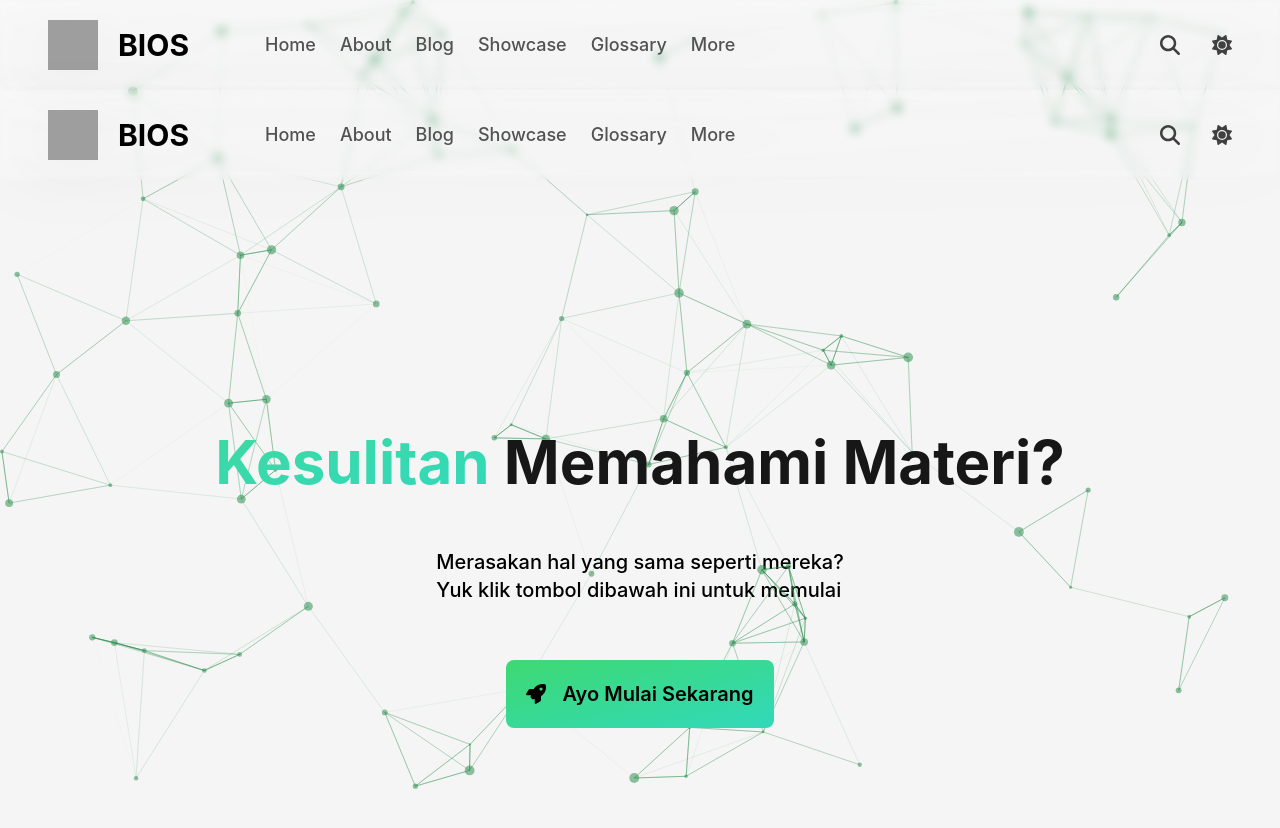
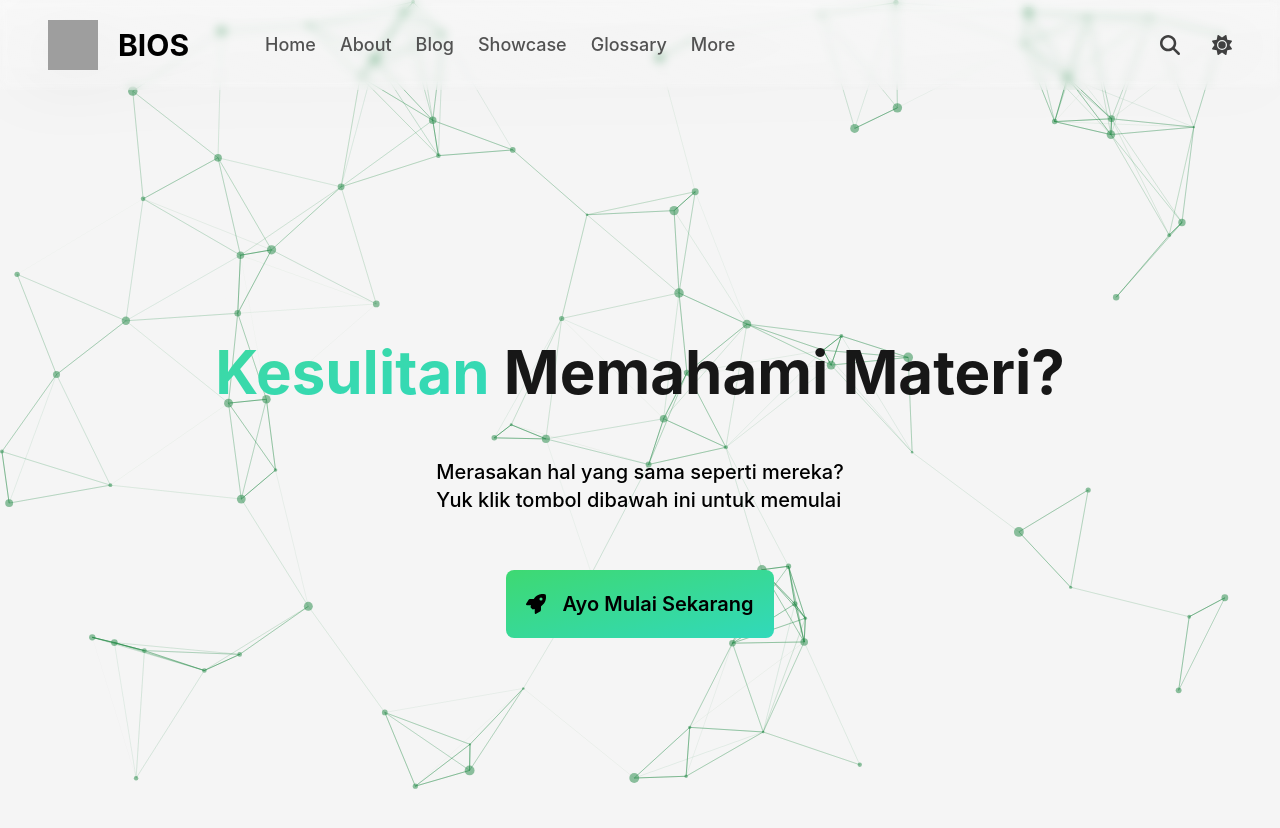
Before and after one commit to bios-bunda-mulia-university/himabios, a Next.js app: page / in a window 1280 px wide. Shown: the top 828 px of the page. Built offline with nearby package versions, Linux system fonts and the light colour scheme; grey boxes are pictures that could not be loaded.

Commit message:
chore: delete unused code

```diff
--- a/pages/index.tsx
+++ b/pages/index.tsx
@@ -1,7 +1,6 @@
 import type { NextPage } from 'next'
 import Head from 'next/head'
 import Hero from '../components/body/hero'
-import Header from '../components/header'
 import Line from '../components/particles/line'
 
 const Home: NextPage = () => {
@@ -30,8 +29,7 @@ const Home: NextPage = () => {
         <meta name="theme-color" content="#ffffff" />
       </Head>
 
-      <main className="bg-neutral-100">
-        <Header />
+      <main>
         <Hero />
         <Line id="tsparticles" />
         <div className="h-screen"></div>
```
